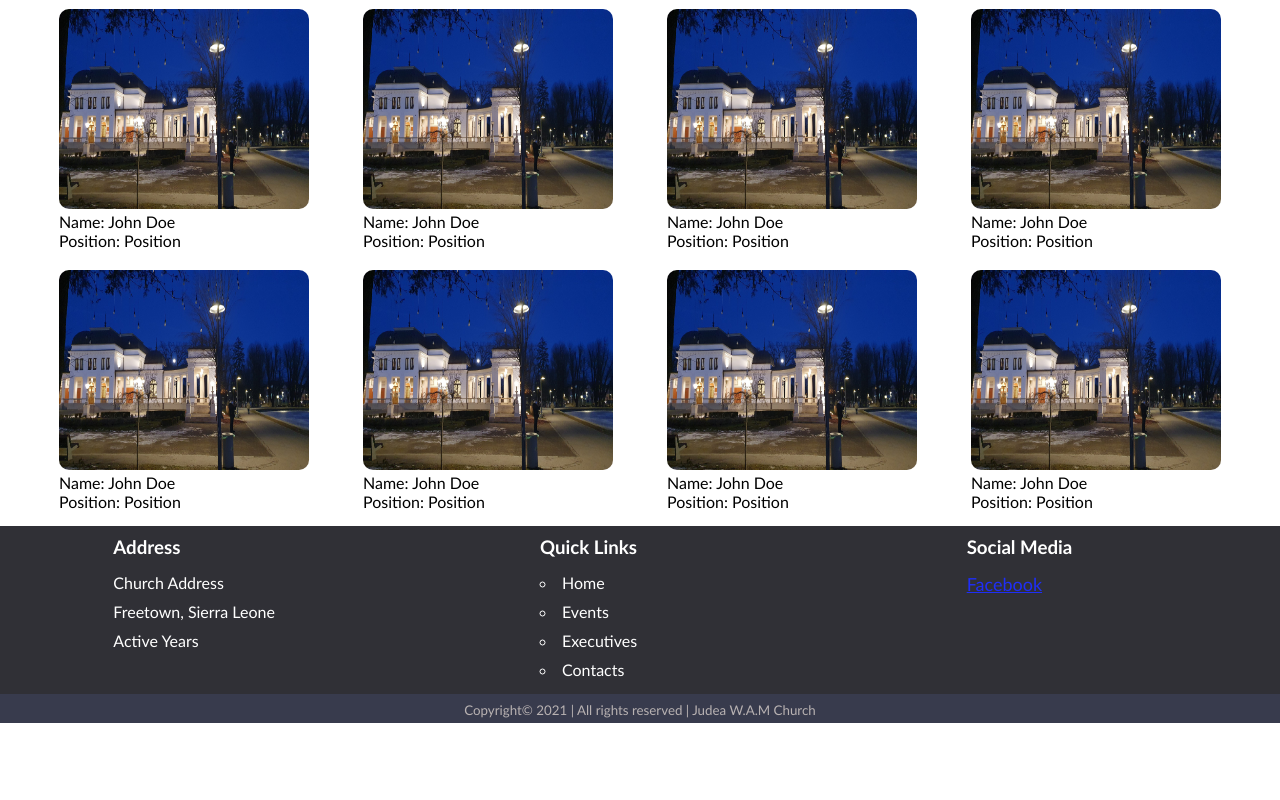
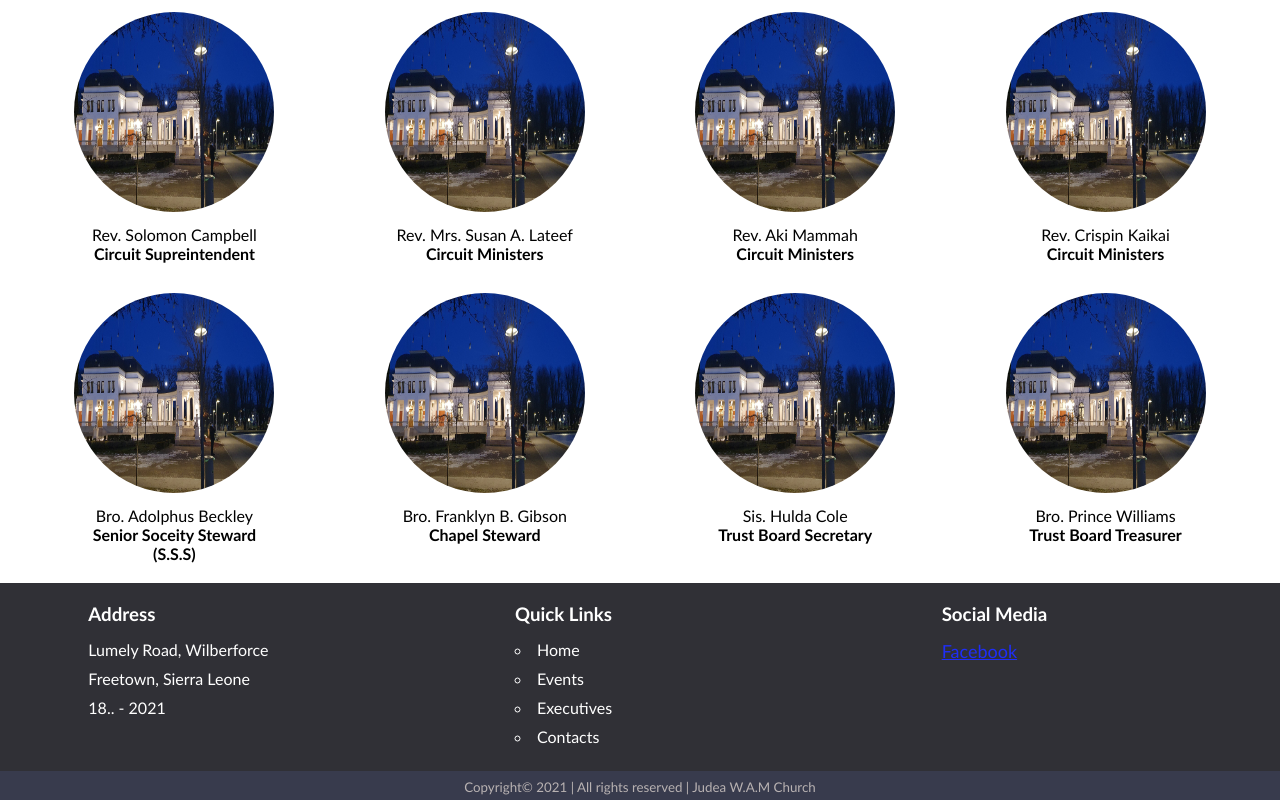
Before and after one commit to benjithorpe/judea-wam-sl-website, a plain HTML site: page executives.html in a window 1280 px wide. Shown: the part 116-916 px from the top of the page. Before the commit the page ends 839 px from the top, so only its background shows below. Drawn offline with Linux system fonts and the light colour scheme.

Commit message:
basic template for executives and events

```diff
--- a/css/executives.css
+++ b/css/executives.css
@@ -4,25 +4,30 @@ h2{
     font-size: 30px;
 }
 
-.batch-wrapper{
+.executive-wrapper{
     display: flex;
     flex-wrap: wrap;
     justify-content: space-around;
     margin: 10px 0px;
 }
 
-.batch-wrapper div{
+.executive-wrapper div{
     flex-basis: 200px;
-    padding: 5px 0px;
+    padding: 5px;
     border-radius: 5px;
+    margin: 5px;
 }
 
-.batch-wrapper div:hover{
-    box-shadow: 2px 2px 2px grey;
+.executive-wrapper img{
+    width: 200px;
+    height: 200px;
+    border-radius: 50%;
 }
 
-section div img{
-    width: 250px;
-    height: 200px;
-    border-radius: 10px;
+.executive-wrapper figure{
+    text-align: center;
 }
+
+.executive-wrapper figcaption{
+    margin-top: 10px;
+}
--- a/css/general.css
+++ b/css/general.css
@@ -9,7 +9,7 @@ a:visited{
     color: blue;
 }
 
-html, body{
+body{
     margin: 2px 0px 0px 0px;
     font-family: 'Trebuchet MS', Arial, sans-serif;
 }
@@ -62,7 +62,7 @@ nav ul a:hover{
 
 /* MAIN CONTENTS */
 main{
-    width: 95%;
+    width: 97%;
     margin: auto;
 }
 
@@ -91,7 +91,8 @@ footer ul li{
 }
 
 footer section div{
-    flex-basis: 200px;
+    flex-basis: 250px;
+    margin: 10px;
 }
 
 .quick-links ul li{
--- a/css/index.css
+++ b/css/index.css
@@ -1,30 +1,33 @@
 header{
     text-align: center;
-    margin: 30px 0px;
+    /* margin: 30px 0px; */
     font-family: Helvetica, sans-serif;
-    padding: 20px 0px;
+    padding: 30px 0px;
+    font-size: 20px;
 }
 
-header h1{
+h1{
     font-size: 50px;
 }
 
-header p{
-    font-size: 20px;
-}
-
 main section{
+    /* width: 95%; */
     margin-top: 30px;
     display: flex;
+    flex-wrap: wrap;
+    justify-content: center;
     align-items: center;
 }
 
+/* all divs in the main section */
 main section div{
-    margin: 5px 20px;
+    flex-basis: 550px;
+    margin: 5px;
     padding: 10px;
+    overflow: hidden;
 }
 
-main section div h3{
+.summary h3{
     font-size: 25px;
     text-align: center;
     margin-bottom: 10px;
@@ -36,7 +39,9 @@ main section div h3{
 }
 
 .image > img{
-    width: 650px;
+    width: 550px;
     height: 400px;
     border-radius: 5px;
+    border: 1px solid black;
+    box-shadow: 4px 4px 3px grey;
 }
--- a/executives.html
+++ b/executives.html
@@ -26,14 +26,14 @@
         <h2>Current Executive Members</h2>
 
         <section>
-            <div class="batch-wrapper">
+            <div class="executive-wrapper">
                 <div>
                     <figure>
                         <img src="./images/big moon.jpeg" alt="a default pic">
                         <figcaption>
-                            <span>Name: John Doe</span>
+                            <span>Rev. Solomon Campbell</span>
                             <br>
-                            <span>Position: Position</span>
+                            <span><b>Circuit Supreintendent</b></span>
                         </figcaption>
                     </figure>
                 </div>
@@ -42,9 +42,9 @@
                     <figure>
                         <img src="./images/big moon.jpeg" alt="a default pic">
                         <figcaption>
-                            <span>Name: John Doe</span>
+                            <span>Rev. Mrs. Susan A. Lateef</span>
                             <br>
-                            <span>Position: Position</span>
+                            <span><b>Circuit Ministers</b></span>
                         </figcaption>
                     </figure>
                 </div>
@@ -53,9 +53,9 @@
                     <figure>
                         <img src="./images/big moon.jpeg" alt="a default pic">
                         <figcaption>
-                            <span>Name: John Doe</span>
+                            <span>Rev. Aki Mammah</span>
                             <br>
-                            <span>Position: Position</span>
+                            <span><b>Circuit Ministers</b></span>
                         </figcaption>
                     </figure>
                 </div>
@@ -64,22 +64,22 @@
                     <figure>
                         <img src="./images/big moon.jpeg" alt="a default pic">
                         <figcaption>
-                            <span>Name: John Doe</span>
+                            <span>Rev. Crispin Kaikai</span>
                             <br>
-                            <span>Position: Position</span>
+                            <span><b>Circuit Ministers</b></span>
                         </figcaption>
                     </figure>
                 </div>
             </div>
 
-            <div class="batch-wrapper">
+            <div class="executive-wrapper">
                 <div>
                     <figure>
                         <img src="./images/big moon.jpeg" alt="a default pic">
                         <figcaption>
-                            <span>Name: John Doe</span>
+                            <span>Bro. Adolphus Beckley</span>
                             <br>
-                            <span>Position: Position</span>
+                            <span><b>Senior Soceity Steward (S.S.S)</b></span>
                         </figcaption>
                     </figure>
                 </div>
@@ -88,9 +88,9 @@
                     <figure>
                         <img src="./images/big moon.jpeg" alt="a default pic">
                         <figcaption>
-                            <span>Name: John Doe</span>
+                            <span>Bro. Franklyn B. Gibson</span>
                             <br>
-                            <span>Position: Position</span>
+                            <span><b>Chapel Steward</b></span>
                         </figcaption>
                     </figure>
                 </div>
@@ -99,9 +99,9 @@
                     <figure>
                         <img src="./images/big moon.jpeg" alt="a default pic">
                         <figcaption>
-                            <span>Name: John Doe</span>
+                            <span>Sis. Hulda Cole</span>
                             <br>
-                            <span>Position: Position</span>
+                            <span><b>Trust Board Secretary</b></span>
                         </figcaption>
                     </figure>
                 </div>
@@ -110,9 +110,9 @@
                     <figure>
                         <img src="./images/big moon.jpeg" alt="a default pic">
                         <figcaption>
-                            <span>Name: John Doe</span>
+                            <span>Bro. Prince Williams</span>
                             <br>
-                            <span>Position: Position</span>
+                            <span><b>Trust Board Treasurer</b></span>
                         </figcaption>
                     </figure>
                 </div>
@@ -128,9 +128,9 @@
                 <h3>Address</h3>
 
                 <ul>
-                    <li>Church Address</li>
+                    <li>Lumely Road, Wilberforce</li>
                     <li>Freetown, Sierra Leone</li>
-                    <li>Active Years</li>
+                    <li>18.. - 2021</li>
                 </ul>
             </div>
 
```
Also changed, not shown: events.html (+39 -19 lines), index.html (+3 -3 lines), images/judea-wam.jpg (added).
